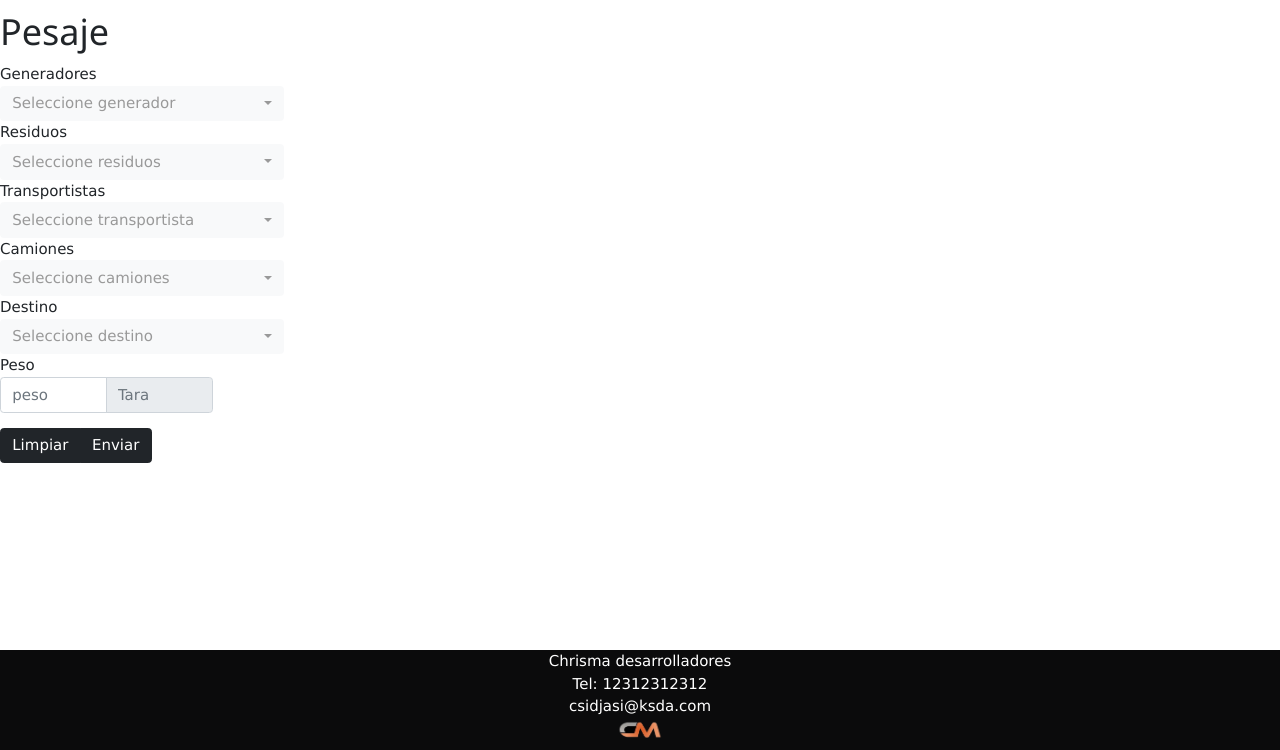
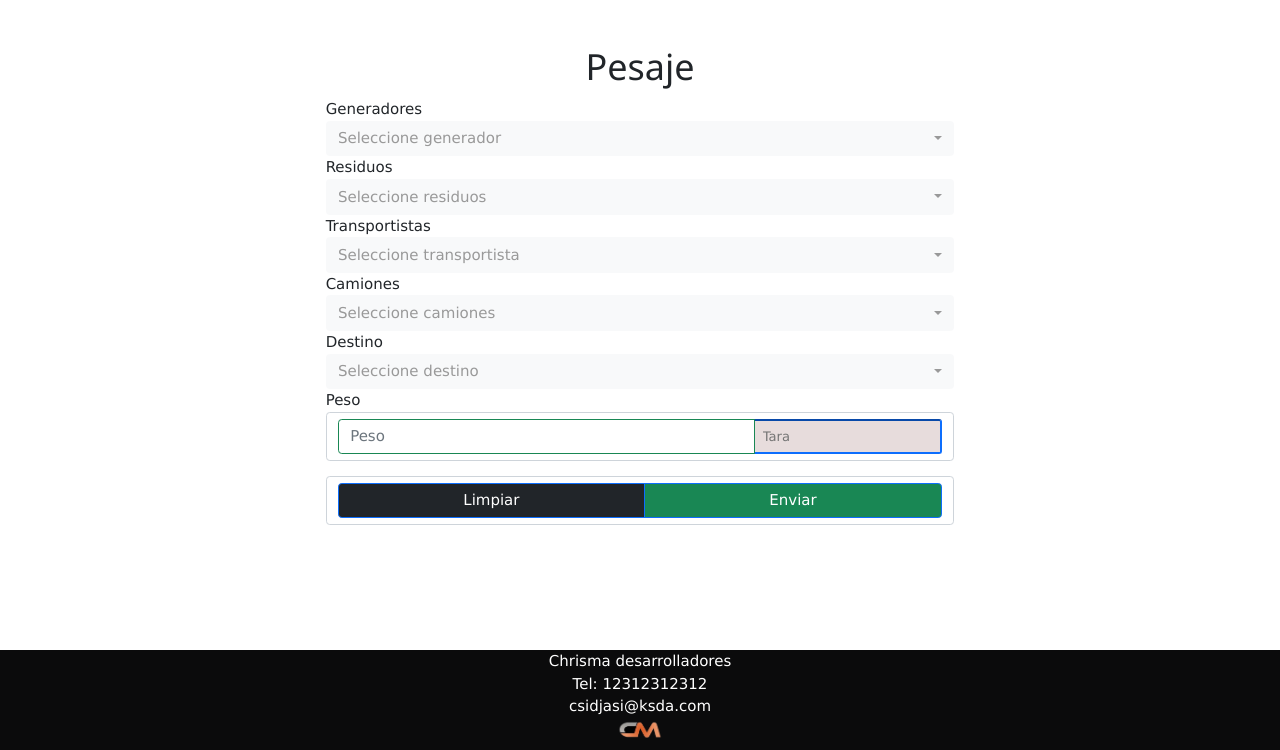
Before and after one commit to ChristianSoldano/bascula, a Django app: page / in a window 1280 px wide. Shown: the part 50-800 px from the top of the page. Run offline with Django 3.2, Linux system fonts and the light colour scheme; data comes from the database, SQL or seed files in the repository; some libraries are stand-ins or nearby versions.

Commit message:
visual form

```diff
--- a/bascula/templates/home.html
+++ b/bascula/templates/home.html
@@ -4,56 +4,59 @@
 {% block imports %}{% endblock %}
 
 {% block content %}
-<div class="body">
-    <h1>Pesaje</h1>
+
+<div class="row">
+    <h1 class="text-center mt-5">Pesaje</h1>
+    <div class="col-sm-3"></div>
+    <div class="col-sm-6">
         <label>Generadores</label><br>
-
-    <select class="selectpicker" id="generador" title="Seleccione generador" data-live-search="true" data-width="284px">
+        <select class="selectpicker form-control sm" id="generador" title="Seleccione generador" data-live-search="true">
             {% for item in generadores %}
             <option value="{{item.id}}">{{item.id}} - {{item.nombre}}</option>
             {% endfor %}
         </select>
         <br>
         <label>Residuos</label><br>
-    <select class="selectpicker" id="residuos" title="Seleccione residuos" data-live-search="true" data-width="284px">
+        <select class="selectpicker form-control sm" id="residuos" title="Seleccione residuos" data-live-search="true">
 
         </select>
         <br>
         <label>Transportistas</label><br>
-    <select class="selectpicker" id="transportista" title="Seleccione transportista" data-live-search="true"
-        data-width="284px">
+        <select class="selectpicker form-control sm" id="transportista" title="Seleccione transportista" data-live-search="true">
             {% for item in transportistas %}
             <option value="{{item.id}}">{{item.codigo}} - {{item.empresa}}</option>
             {% endfor %}
         </select>
         <br>
         <label>Camiones</label><br>
-    <select class="selectpicker" id="camiones" title="Seleccione camiones" data-live-search="true" data-width="284px">
+        <select class="selectpicker form-control sm" id="camiones" title="Seleccione camiones" data-live-search="true">
             {% for item in camiones %}
             <option value="{{item.id}}">{{item.patente}}</option>
             {% endfor %}
         </select>
         <br>
         <label>Destino</label><br>
-    <select class="selectpicker" id="destino" title="Seleccione destino" data-live-search="true" data-width="284px">
+        <select class="selectpicker form-control sm" id="destino" title="Seleccione destino" data-live-search="true">
             {% for item in destinos %}
             <option value="{{item.id}}">{{item.destino}}</option>
             {% endfor %}
         </select>
         <br>
         <label>Peso</label><br>
-    <div class="col-2">
+        <div class="form-control sm">
             <div class="input-group">
-            <input id="peso" type="text" required class="form-control" placeholder="peso">
+                <input id="peso" type="text" required class="form-control border-success" placeholder="Peso">
                 <span class="input-group-addon"></span>
-            <input id="tara" type="text" required class="form-control" disabled placeholder="Tara">
+                <input id="tara" type="text" required class="form-control-sm border-primary" style="background-color: rgb(231, 220, 220)"  placeholder="Tara">
             </div>
         </div>
-    <div class="btn-group mt-3 ms-10">
-        <button id="limpiar" class="btn btn-dark">Limpiar</button>
-        <button id="enviar" class="btn btn-dark">Enviar</button>
+        <div class="form-control btn-group mt-3">
+            <button id="limpiar" class="btn btn-dark border-primary">Limpiar</button>
+            <button id="enviar" class="btn btn-success border-primary">Enviar</button>
         </div>
         <br>
+    </div>
+    <div class="col-sm-2"></div>
 </div>
 {% endblock %}
 
@@ -74,13 +77,12 @@
                     }
                 }).done(function (data) {
                     $('#residuos').html('');
-                    if (data.length == 0){
-                        $('#residuos').append(`<option selected hidden value="0">No se encontraron resultados</option>`);
+                    if (data.length == 0) {
+                        $('#residuos').append(`<option disabled value="0">No se encontraron resultados</option>`);
                         $('.selectpicker').selectpicker("refresh");
                     }
                     data.forEach(element => {
                         $('#residuos').append(`<option value="${element.id}">${element.residuo}</option>`);
-
                     });
                     $('.selectpicker').selectpicker("refresh");
                 });
@@ -88,8 +90,6 @@
 
         })
     };
-
-
     seleccion();
 </script>
 {% endblock %}
```
Also changed, not shown: 1 other file. Lines whose indentation alone changed are shown as unchanged.
